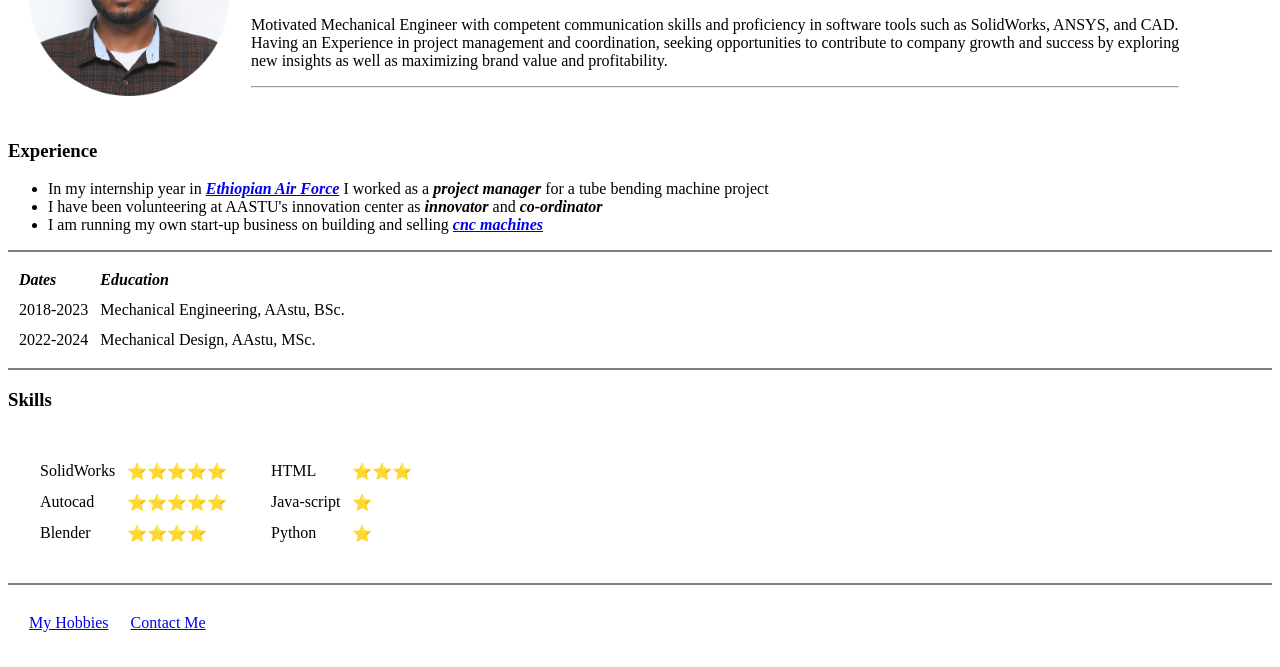
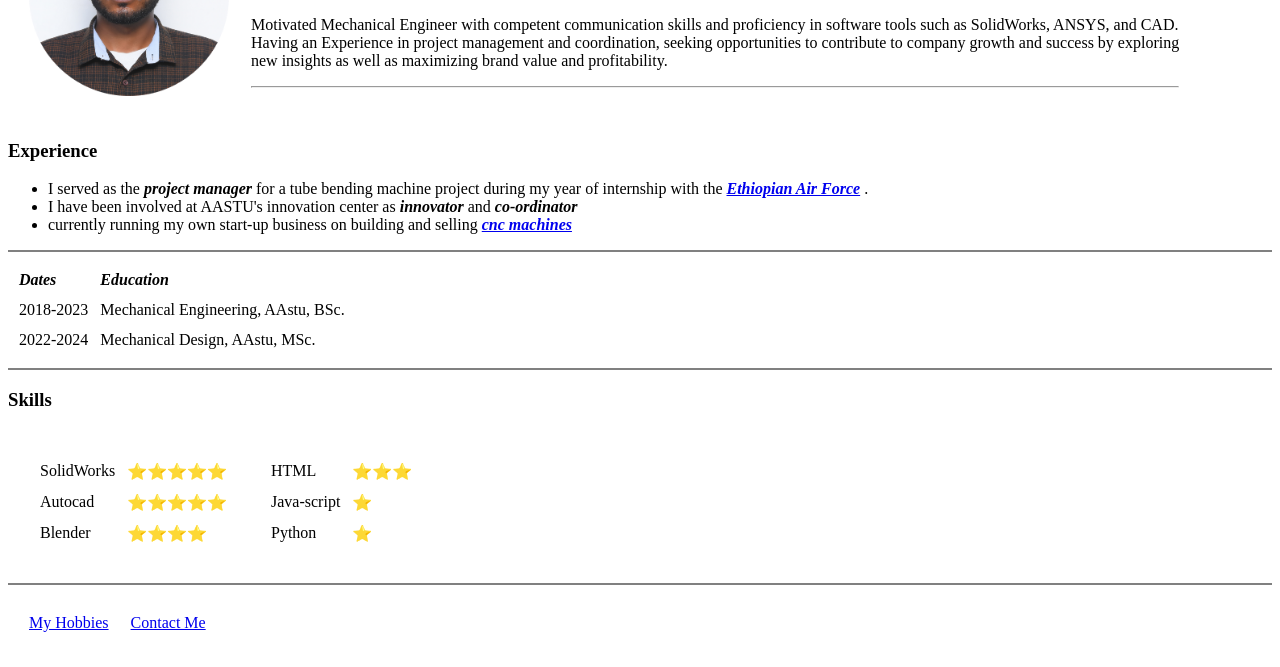
Before and after one commit to innovatorH/cv, a plain HTML site: page index.html in a window 1280 px wide. Shown: the part 133-800 px from the top of the page. Drawn offline with Linux system fonts and the light colour scheme.

Commit message:
Update index.html

```diff
--- a/index.html
+++ b/index.html
@@ -21,9 +21,9 @@ peace out!😜-->
     </table>
     <h3>Experience</h3>
     <ul>
-      <li>In my internship year in <em> <strong><a href="https://etaf.gov.et/">Ethiopian Air Force</a> </strong> </em> I worked as a <em> <strong>project manager</strong></em> for a tube bending machine project</li>
-      <li>I have been volunteering at AASTU's innovation center as <em> <strong>innovator</strong></em> and<em><strong> co-ordinator</strong></em></li>
-      <li>I am running my own start-up business on building and selling <em> <strong><a href="https://www.thomasnet.com/articles/custom-manufacturing-fabricating/understanding-cnc-machining/">cnc machines</a></strong> </em></li>
+      <li>I served as the <em> <strong>project manager</strong></em> for a tube bending machine project during my year of internship with the <em> <strong><a href="https://etaf.gov.et/">Ethiopian Air Force</a> </strong> </em>.</li>
+      <li>I have been involved at AASTU's innovation center as <em> <strong>innovator</strong></em> and<em><strong> co-ordinator</strong></em></li>
+      <li>currently running my own start-up business on building and selling <em> <strong><a href="https://www.thomasnet.com/articles/custom-manufacturing-fabricating/understanding-cnc-machining/">cnc machines</a></strong> </em></li>
     </ul><hr size="2px" noshade>
     <table cellspacing="10">
       <thead>
```
